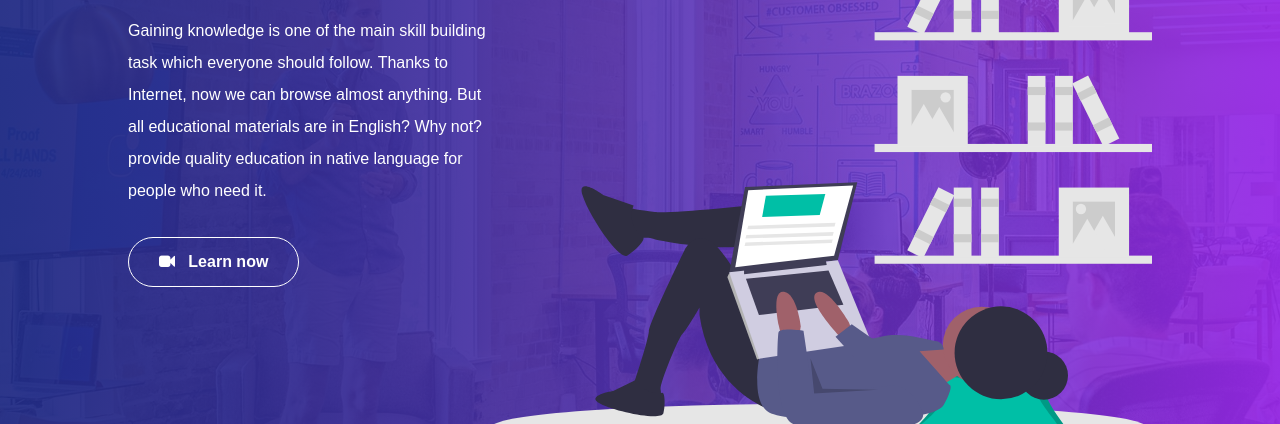
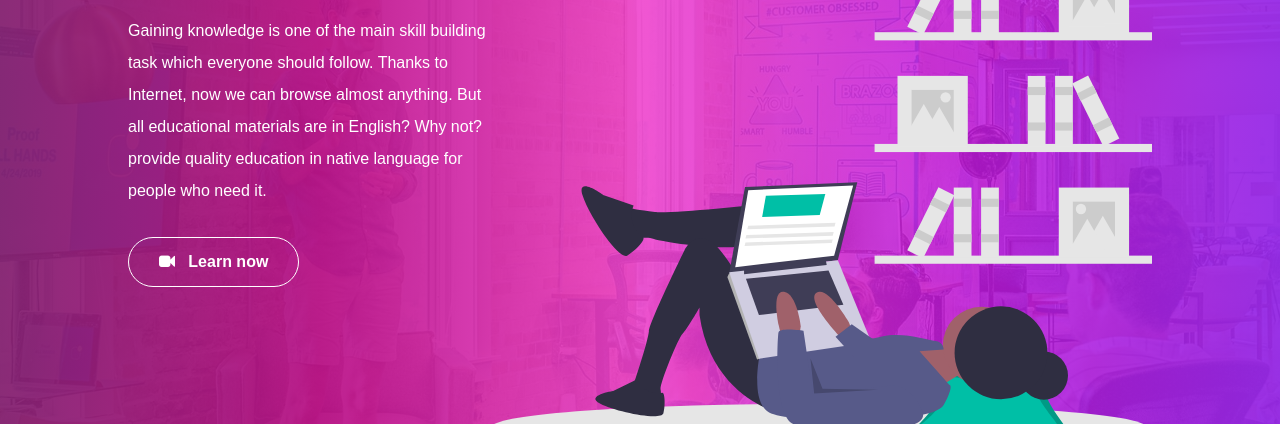
Before and after one commit to TejasreeA/codsoft-projects, a plain HTML site: page index.html in a window 1280 px wide. Shown: the part 271-695 px from the top of the page. Drawn offline with Linux system fonts and the light colour scheme.

Commit message:
modified

```diff
--- a/assets/css/style.css
+++ b/assets/css/style.css
@@ -64,7 +64,7 @@ header> button:hover{
 .wrapper:before {
     position: absolute;
     content: '';
-    background-image: linear-gradient(to right, rgba(33, 43, 132, 0.95), rgba(55, 46, 149, 0.95), rgba(83, 49, 177, 0.90), rgba(114, 48, 205, 0.85), rgba(150, 41, 230, 0.95));
+    background-image: linear-gradient(to right, rgba(132, 33, 112, 0.95), rgba(186, 21, 137, 0.95), rgba(239, 68, 205, 0.9), rgba(194, 24, 220, 0.85), rgba(150, 41, 230, 0.95));
     width: 100%;
     height: 100%;
     top: 0;
```
